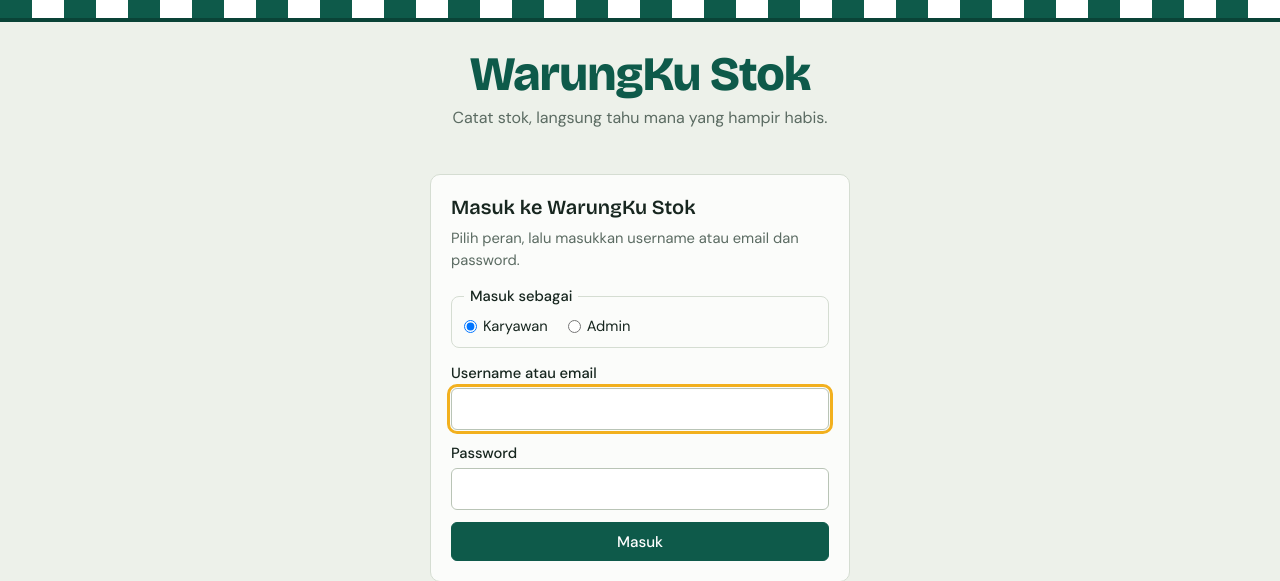
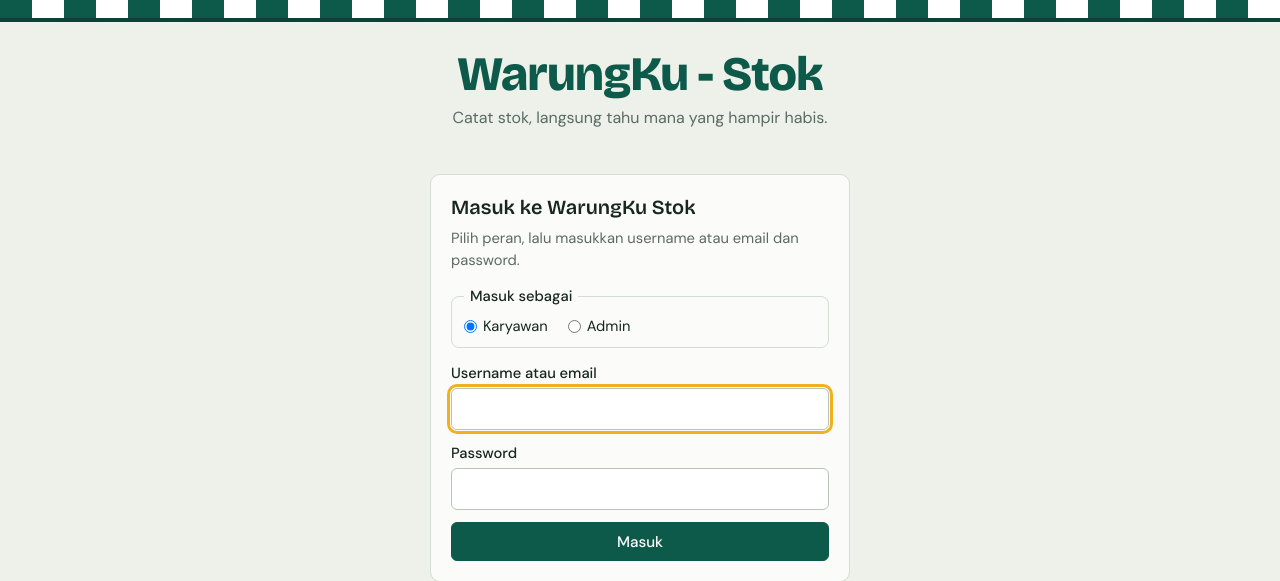
Before and after one commit to lovely-cyber/WarungKu-Stok, a Flask app: page /login in a window 1280 px wide. Shown: the top 581 px of the page. Run offline with Flask 3, Linux system fonts and the light colour scheme; some libraries are stand-ins or nearby versions.

Commit message:
Update base.html

```diff
--- a/app/templates/base.html
+++ b/app/templates/base.html
@@ -12,7 +12,7 @@
 <body>
 <div class="awning" aria-hidden="true"></div>
 <header class="top">
-  <a class="brand" href="{{ url_for('index') }}">WarungKu Stok</a>
+  <a class="brand" href="{{ url_for('index') }}">WarungKu - Stok</a>
   <p>Catat stok, langsung tahu mana yang hampir habis.</p>
 </header>
 <main>
```
